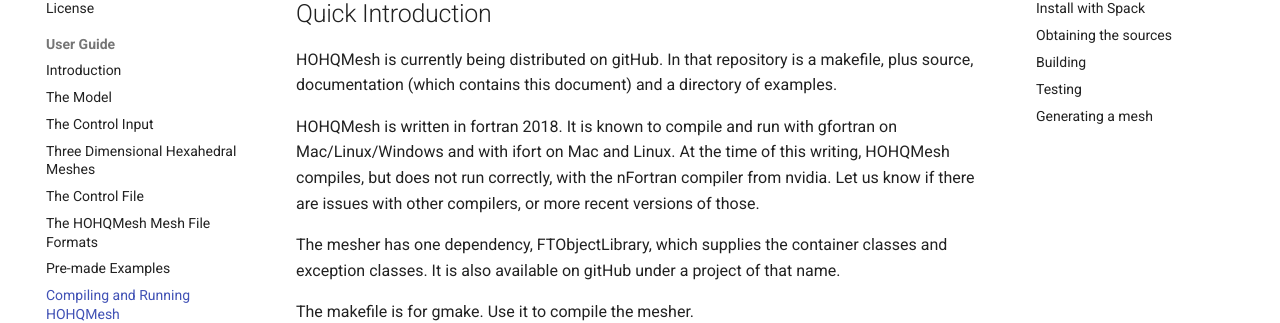
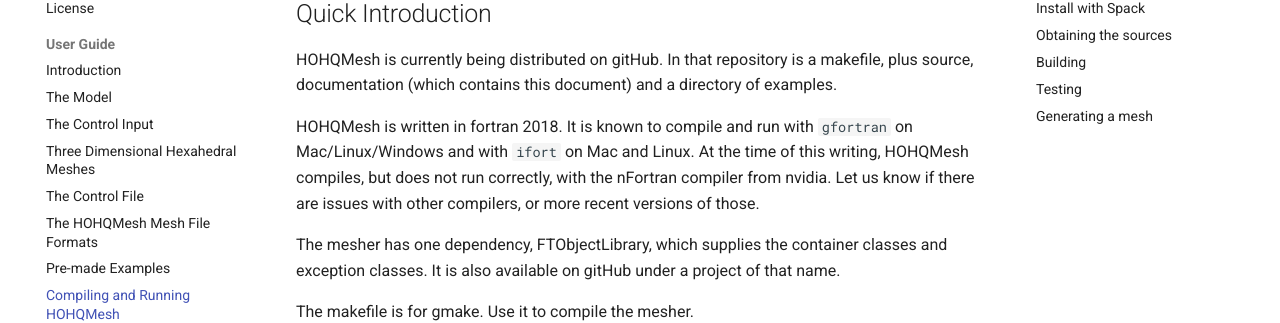
Before and after one commit to trixi-framework/HOHQMesh, an MkDocs documentation site: the page built from Documentation/docs/compiling-and-running-hohqmesh.md, in a window 1280 px wide and 900 px high. Shown: the part 184-507 px from the top of the window. Built offline with MkDocs 1.6.1 and Material for MkDocs 9.7.7, drawn with Linux system fonts in a browser that asks for light colours; comment, search, counter and statistics services are not loaded; some of the changed text lies outside the part shown.

Commit message:
small style changes in the new docs

````diff
--- a/Documentation/docs/compiling-and-running-hohqmesh.md
+++ b/Documentation/docs/compiling-and-running-hohqmesh.md
@@ -2,7 +2,7 @@
 ## Quick Introduction <a name="Compiling"></a>
 HOHQMesh is currently being distributed on gitHub. In that repository is a makefile, plus source, documentation (which contains this document) and a directory of examples.
 
-HOHQMesh is written in fortran 2018. It is known to compile and run with gfortran on Mac/Linux/Windows and with ifort on Mac and Linux. At the time of this writing, HOHQMesh compiles, but does not run correctly, with the nFortran compiler from nvidia. Let us know if there are issues with other compilers, or more recent versions of those.
+HOHQMesh is written in fortran 2018. It is known to compile and run with `gfortran` on Mac/Linux/Windows and with `ifort` on Mac and Linux. At the time of this writing, HOHQMesh compiles, but does not run correctly, with the nFortran compiler from nvidia. Let us know if there are issues with other compilers, or more recent versions of those.
 
 The mesher has one dependency, FTObjectLibrary, which supplies the container classes and exception classes. It is also available on gitHub under a project of that name.
 
@@ -73,7 +73,7 @@
 make -j 4 FC=gfortran-10
 ```
 
-HOHQMesh is tested to run with the gfortran and ifort compilers. We recommend the gfortran compiler. Our experience on the test suite is that it runs about 50% slower with the ifort compiler.
+HOHQMesh is tested to run with the `gfortran` and `ifort` compilers. We recommend the `gfortran` compiler. Our experience on the test suite is that it runs about 50% slower with the `ifort` compiler.
 
 ### Testing
 After building HOHQMesh, you can verify that everything works as expected by
````
Also changed, not shown: README.md.
